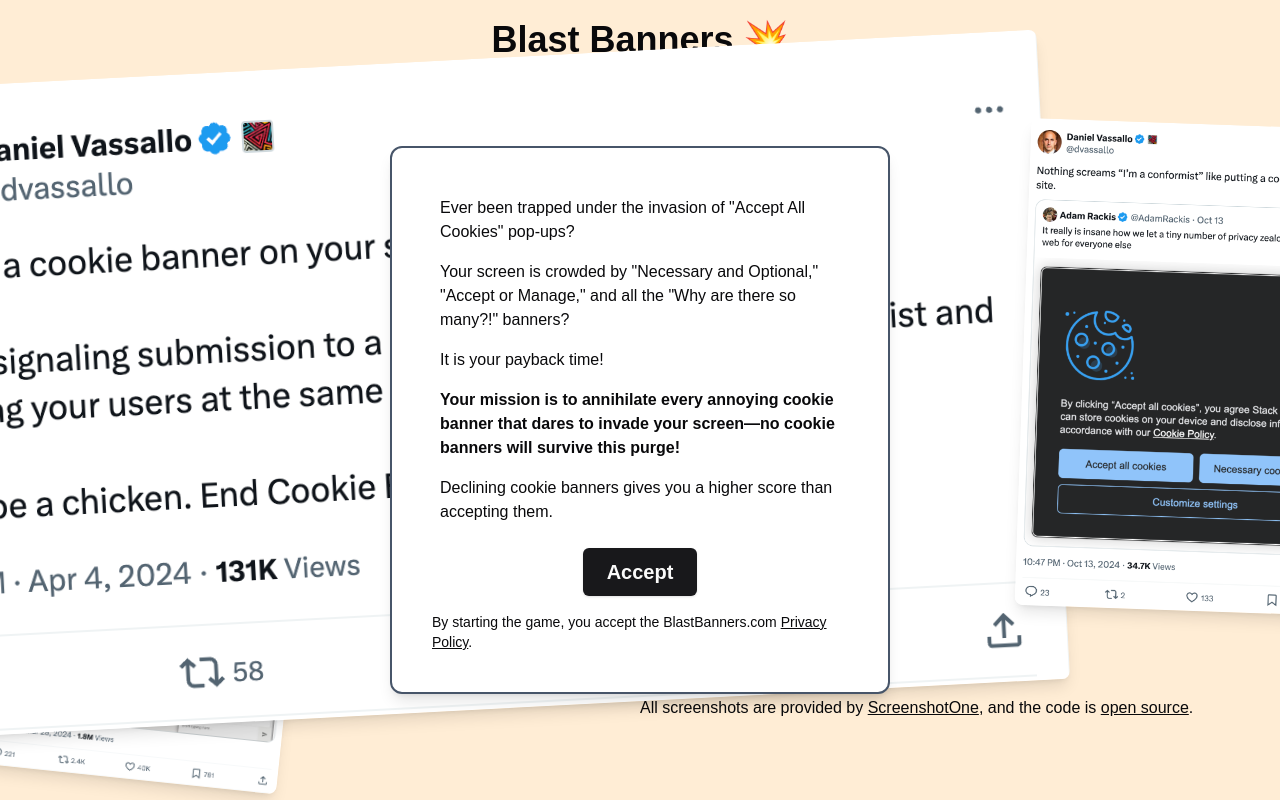
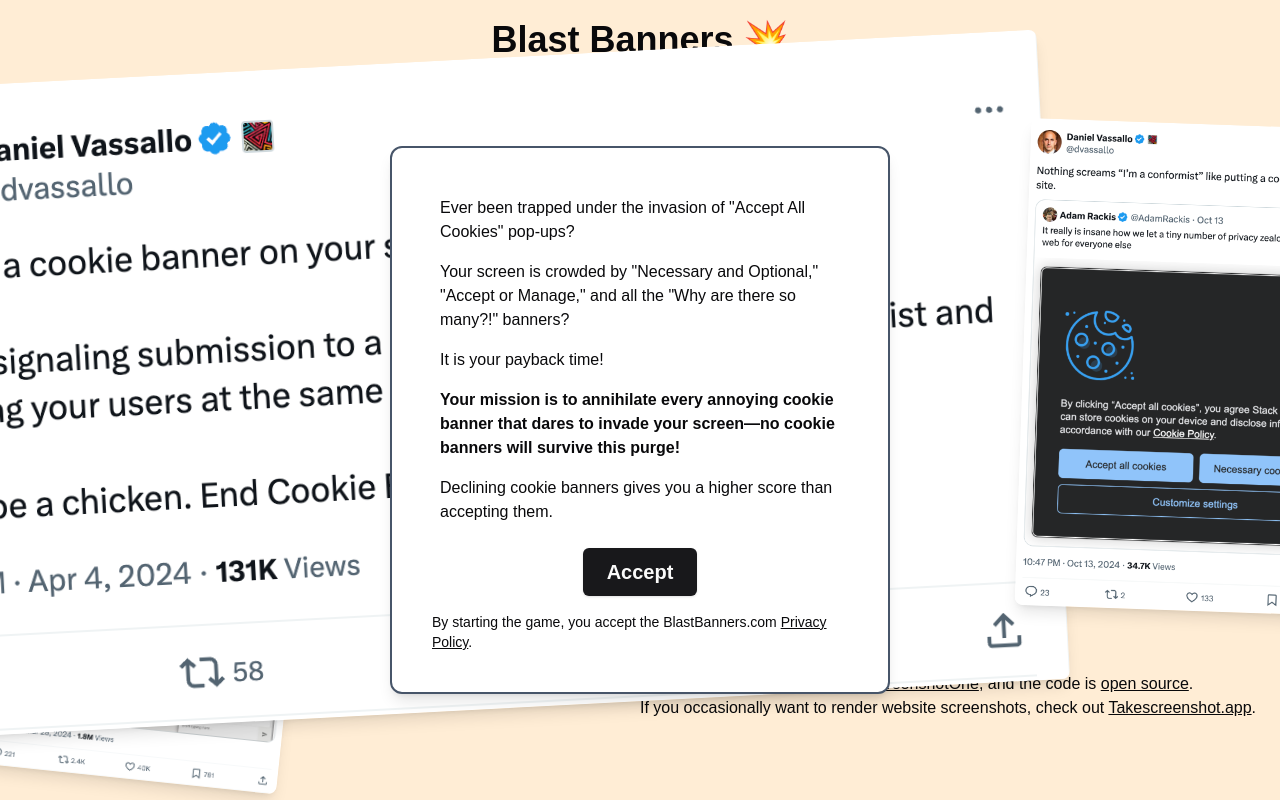
Before and after one commit to screenshotone/blastbanners, a Next.js app: page / in a window 1280 px wide. Shown: the top 800 px of the page. Built offline with nearby package versions, Linux system fonts and the light colour scheme.

Commit message:
Link to TakeScreenshot.app

```diff
--- a/src/app/page.tsx
+++ b/src/app/page.tsx
@@ -86,6 +86,16 @@
                     >
                         open source
                     </Link>
+                    . <br />
+                    If you occasionally want to render website screenshots,
+                    check out{" "}
+                    <Link
+                        href="https://takescreenshot.app"
+                        prefetch={false}
+                        className="underline hover:no-underline"
+                    >
+                        Takescreenshot.app
+                    </Link>
                     .
                 </p>
             </div>
```
